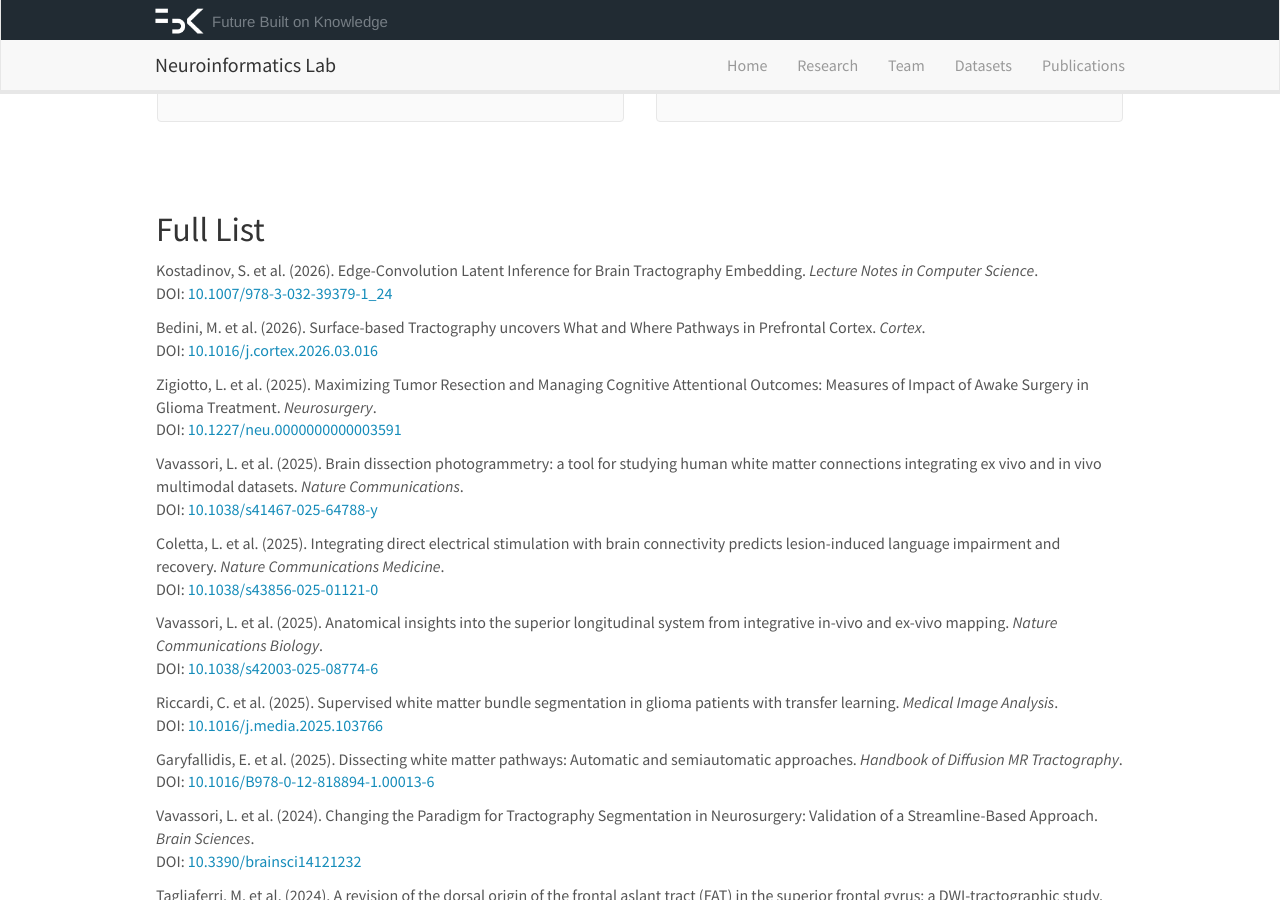
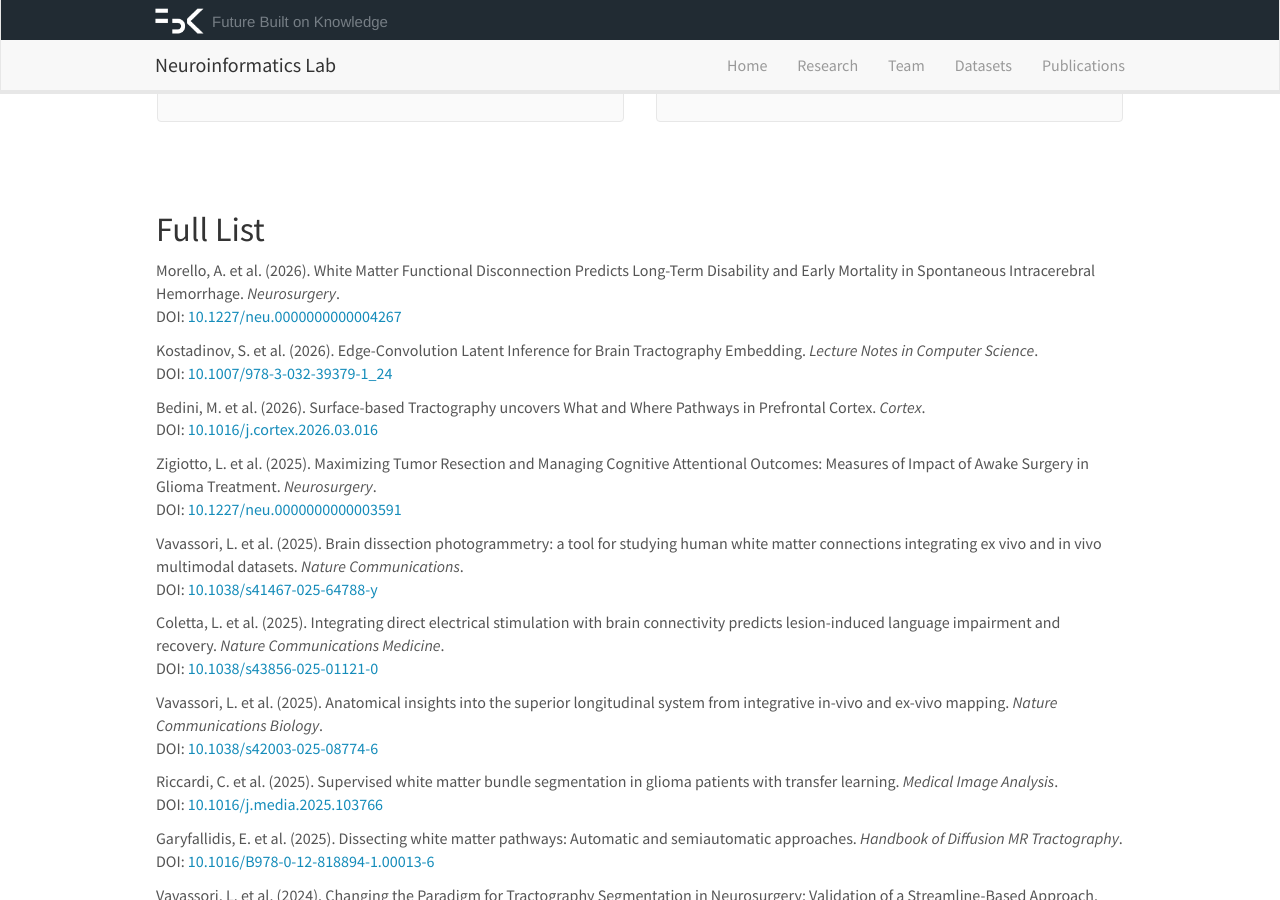
Before and after one commit to FBK-NILab/FBK-NILab.github.io, a Jekyll site: the page built from _pages/publications.md, in a window 1280 px wide and 900 px high, scrolled down 1130 px. Built offline with Jekyll 4.4.1, drawn with Linux system fonts in a browser that asks for light colours; nearby versions of some CDN libraries.

Commit message:
Update publist.yml

```diff
--- a/_data/publist.yml
+++ b/_data/publist.yml
@@ -1,3 +1,16 @@
+
+
+- title: "White Matter Functional Disconnection Predicts Long-Term Disability and Early Mortality in Spontaneous Intracerebral Hemorrhage"
+  image:
+  description:
+  authors: Morello, A. et al.
+  journal: Neurosurgery
+  year: 2026
+  doi: 1
+  link:
+    url: https://doi.org/10.1227/neu.0000000000004267
+    display: 10.1227/neu.0000000000004267
+  highlight: 0
 
 - title: "Edge-Convolution Latent Inference for Brain Tractography Embedding"
   image:
```
